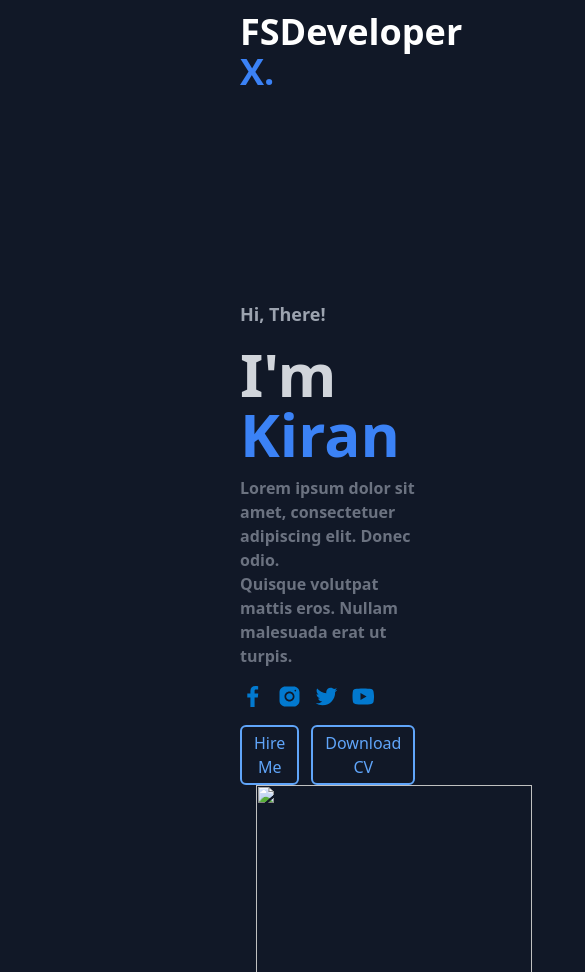
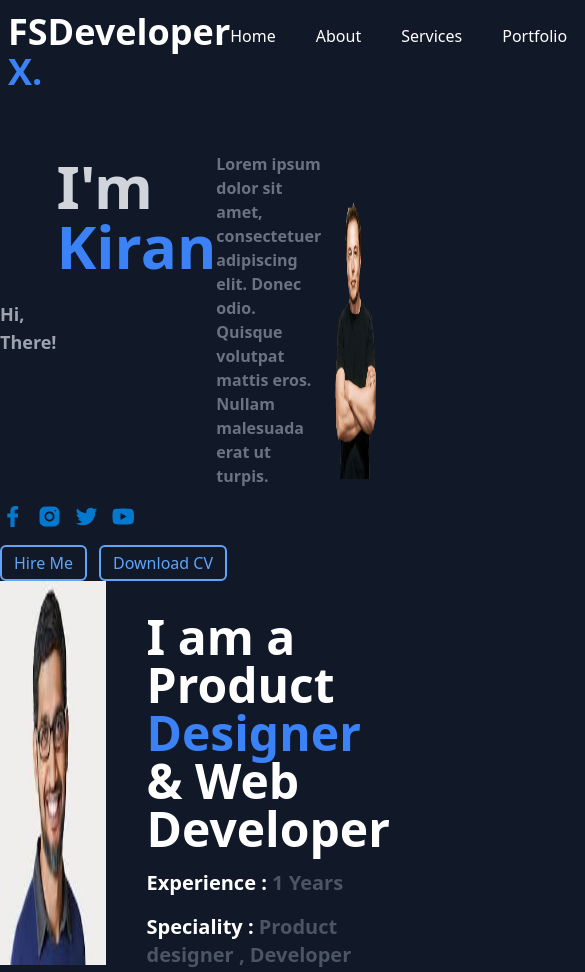
Before and after one commit to krnkiran22/Sample-portfolio, a website: page index.html in a window 390 px wide. Shown: the top 972 px of the page, 585 px wide, since content can reach past the window. Drawn offline with nearby package versions, Linux system fonts and the light colour scheme.

Commit message:
responsiveness

```diff
--- a/index.html
+++ b/index.html
@@ -12,11 +12,11 @@
 </head>
     <body class="bg-gray-900">
 
-        <nav>
-           <div class="flex mb-12">
+        <nav class="bg-gray-900 sticky top-0">
+           <div class="flex mb-12 justify-between px-2">
 
-               <h1 class="text-white text-4xl pt-3 pl-60 font-semibold">FSDeveloper<span  class="text-blue-500 font-bold"> X.</span></h1>
-               <div class=" pt-6 pl-40">
+               <h1 class="text-white text-4xl pt-3 font-semibold">FSDeveloper<span  class="text-blue-500 font-bold"> X.</span></h1>
+               <div class=" pt-6">
                    <ul  class=" text-white flex gap-10">
                      <li class="text-white hover:text-blue-500 cursor-pointer">Home</li>
                      <li class="text-white hover:text-blue-500 cursor-pointer">About</li>
@@ -26,20 +26,20 @@
                    </ul>
                 </div>
                 <div>
-                    <button class="ml-52 mt-6 border-blue-400 border-2 px-3 py-1 hover:border-white hover:text-white text-blue-400 rounded-md">Contact Me</button>
+                    <button class=" mt-6 border-blue-400 border-2 px-3 py-1 hover:border-white hover:text-white text-blue-400 rounded-md">Contact Me</button>
                 </div>
            </div>
         </nav>
 
         <main>
-            <div class="flex gap-52 mt-2 ">
-            <div>
-           <div>
-              <h1 class=" font-semibold text-gray-400 text-lg ml-60 mt-40"> Hi, There!</h1>
-              <h2 class="text-gray-300 ml-60 mt-4 text-6xl font-bold">I'm <span class=" text-blue-500">Kiran</span></h2>
-              <p class="text-gray-500 ml-60 mt-3 font-semibold">Lorem ipsum dolor sit amet, consectetuer adipiscing elit. Donec odio.<br> Quisque volutpat mattis eros. Nullam malesuada erat ut turpis.</p>
+            <div class="lg:flex-row flex lg:gap-52 lg:mt-2 sm:flex-col ">
+            <div class="">
+           <div class="flex sm:flex-col sm:text-center sm:justify-center lg:ml-60">
+              <h1 class=" font-semibold text-gray-400 text-lg  mt-40"> Hi, There!</h1>
+              <h2 class="text-gray-300  mt-4 text-6xl font-bold">I'm <span class=" text-blue-500">Kiran</span></h2>
+              <p class="text-gray-500  mt-3 font-semibold">Lorem ipsum dolor sit amet, consectetuer adipiscing elit. Donec odio.<br> Quisque volutpat mattis eros. Nullam malesuada erat ut turpis.</p>
             </div>
-            <div class="flex gap-3 ml-60 mt-4">
+            <div class="flex sm:justify-center gap-3 lg:ml-60 mt-4">
             <svg xmlns="http://www.w3.org/2000/svg" x="0px" y="0px" width="25" height="25" viewBox="0,0,256,256">
                 <g fill="#0279cf" fill-rule="nonzero" stroke="none" stroke-width="1" stroke-linecap="butt" stroke-linejoin="miter" stroke-miterlimit="10" stroke-dasharray="" stroke-dashoffset="0" font-family="none" font-weight="none" font-size="none" text-anchor="none" style="mix-blend-mode: normal"><g transform="scale(10.66667,10.66667)"><path d="M17.525,9h-3.525v-2c0,-1.032 0.084,-1.682 1.563,-1.682h1.868v-3.18c-0.909,-0.094 -1.823,-0.14 -2.738,-0.138c-2.713,0 -4.693,1.657 -4.693,4.699v2.301h-3v4l3,-0.001v9.001h4v-9.003l3.066,-0.001z"></path></g></g>
                 </svg>
@@ -53,24 +53,24 @@
                             <g fill="#0279cf" fill-rule="nonzero" stroke="none" stroke-width="1" stroke-linecap="butt" stroke-linejoin="miter" stroke-miterlimit="10" stroke-dasharray="" stroke-dashoffset="0" font-family="none" font-weight="none" font-size="none" text-anchor="none" style="mix-blend-mode: normal"><g transform="scale(5.12,5.12)"><path d="M44.89844,14.5c-0.39844,-2.19922 -2.29687,-3.80078 -4.5,-4.30078c-3.29687,-0.69922 -9.39844,-1.19922 -16,-1.19922c-6.59766,0 -12.79687,0.5 -16.09766,1.19922c-2.19922,0.5 -4.10156,2 -4.5,4.30078c-0.40234,2.5 -0.80078,6 -0.80078,10.5c0,4.5 0.39844,8 0.89844,10.5c0.40234,2.19922 2.30078,3.80078 4.5,4.30078c3.5,0.69922 9.5,1.19922 16.10156,1.19922c6.60156,0 12.60156,-0.5 16.10156,-1.19922c2.19922,-0.5 4.09766,-2 4.5,-4.30078c0.39844,-2.5 0.89844,-6.10156 1,-10.5c-0.20312,-4.5 -0.70312,-8 -1.20312,-10.5zM19,32v-14l12.19922,7z"></path></g></g>
                             </svg>
             </div>
-            <div class="flex gap-3 ml-60 pt-4">
+            <div class="flex sm:justify-center   gap-3 lg:ml-60 pt-4">
 
              <button class=" font-medium border-blue-400 border-2 px-3 py-1 hover:bg-blue-500 hover:text-gray-400 text-blue-400 rounded-md">Hire Me</button>
              <button class=" font-medium border-blue-400 border-2 px-3 py-1 hover:bg-blue-500 hover:text-gray-400 text-blue-400 rounded-md">Download CV</button>
 
             </div>
         </div>
-            <div class="pt-8 " >
+            <div class="pt-8 sm:justify-center flex  " >
 
-                <img src="./WhatsApp Image 2023-10-03 at 15.48.28.jpeg" alt=" elon Musk" class=" h-3/4">
+                <img src="./pngwing.com.png" alt=" elon Musk" class=" h-3/4">
             </div>
          </div>
-         <div  class="flex gap-72 mb-60">
+         <div  class="flex lg:gap-72 lg:flex-row lg:mb-60 sm:flex-col-reverse sm:items-center sm:justify-center ">
 
 
         <div>
 
-             <img src="./images (1).jpg"  class=" h-full w-full ml-64">
+             <img src="./images (1).jpg"  class=" h-96 w-96 lg:ml-64">
         </div>
         <div class=" mt-8 ml-10 " >
             <h1 class="font-semibold text-white text-5xl" >I am a Product <span class="font-semibold text-blue-500">Designer</span></h1>
@@ -132,11 +132,7 @@
       </div>
     </div>
   </div>
-     <div>
 
-             <h1 class="error">image <span class="image">404</span></h1>
-
-     </div>
 
       </main>
 
```
Also changed, not shown: images (1).jpg (added).
